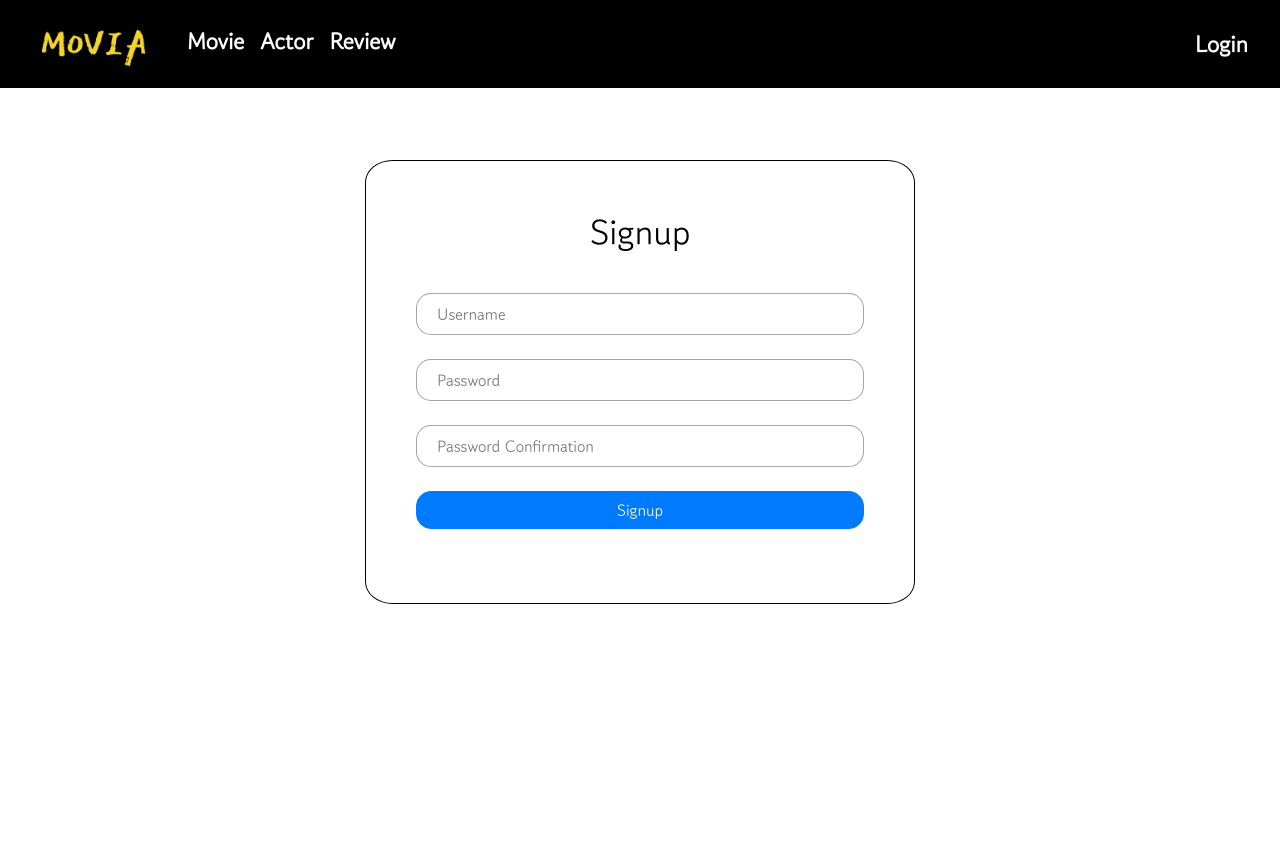
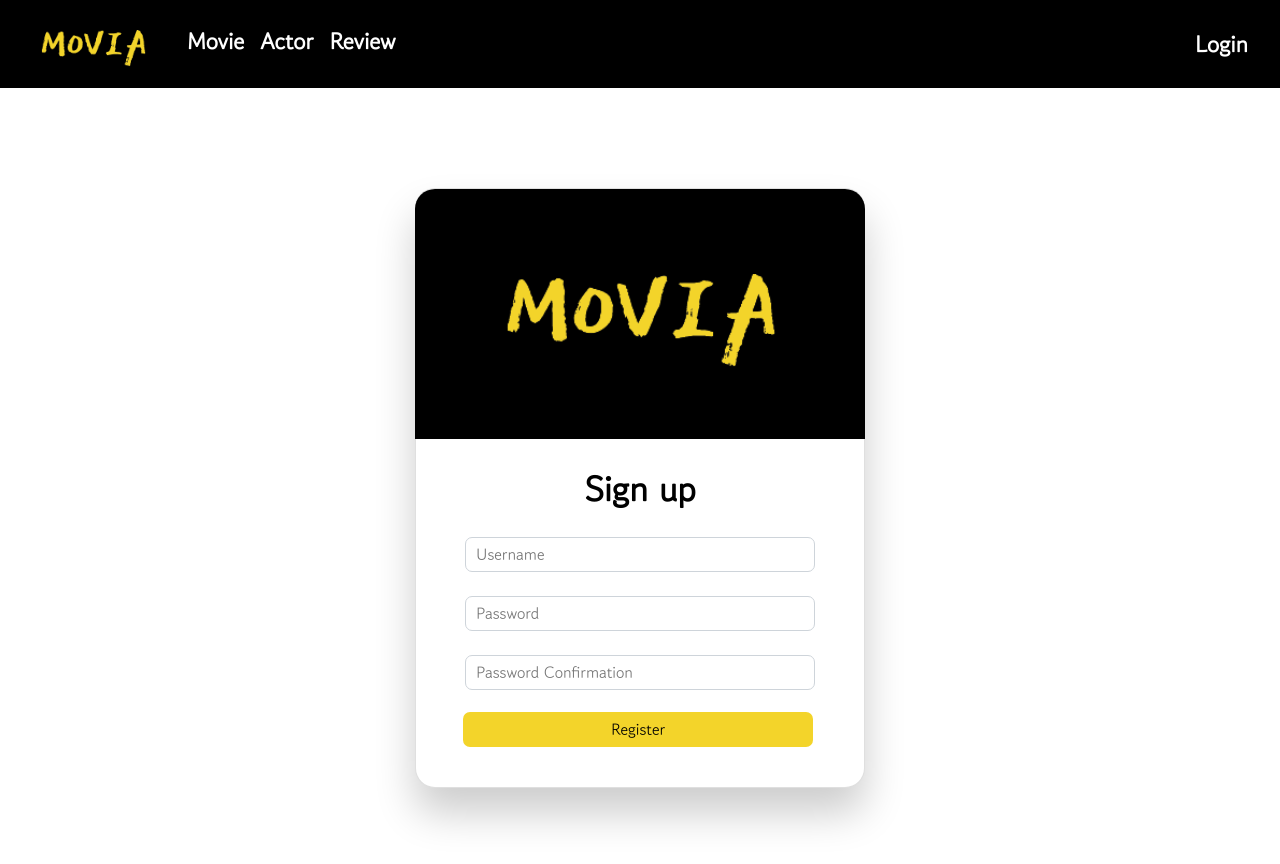
Before and after one commit to HYKdev/MOVIA, a Vue app in the folder final-pjt-frontend/: page /signup in a window 1280 px wide. Shown: the top 864 px of the page. Before the commit the page ends 800 px from the top, so only its background shows below. Built offline with nearby package versions, Linux system fonts and the light colour scheme; what vue-moment would draw is missing.

Commit message:
Update Signup
template 및 style 작성

```diff
--- a/final-pjt-frontend/src/views/SignupView.vue
+++ b/final-pjt-frontend/src/views/SignupView.vue
@@ -1,38 +1,30 @@
 <template>
-  <div class="background">
-    <br />
-    <br />
-    <br />
-    <div class="container d-flex justify-content-center">
-      <div class="signupform">
-        <h1>Signup</h1>
-
+  <div class="container">
+    <div class="card">
+      <div class="logoBox">
+        <img src="@/assets/movia_onlyText.png" alt="moviaLogo">
+      </div>
+      <div class="signupForm">
+        <h1>Sign up</h1>
         <account-error-list v-if="authError"></account-error-list>
-
         <form @submit.prevent="signup(credentials)">
-          <div class="form-outline mb-4">
+          <div class="username">
             <label for="username"></label>
             <input v-model="credentials.username" type="text" id="username" placeholder="Username" required />
           </div>
 
-          <div class="form-outline mb-4">
-            <label for="password1"></label>
-            <input v-model="credentials.password1" type="password" id="password1" placeholder="Password" required />
+          <div class="password">
+            <label for="password"></label>
+            <input v-model="credentials.password" type="password" id="password" placeholder="Password" required />
           </div>
 
-          <div class="form-outline mb-4">
+          <div class="password2">
             <label for="password2"></label>
-            <input
-              v-model="credentials.password2"
-              type="password"
-              id="password2"
-              placeholder="Password Confirmation"
-              required
-            />
+            <input type="password" id="password2" placeholder="Password Confirmation" required />
           </div>
 
           <!-- Submit button -->
-          <button type="submit" class="signupBtn btn btn-primary btn-block mb-4">Signup</button>
+          <button type="submit" class="registerBtn">Register</button>
         </form>
       </div>
     </div>
@@ -68,45 +60,74 @@ export default {
 
 <style scoped>
 .container {
-  width: 550px;
-  padding: 50px;
-  border: 1px solid black;
-  border-radius: 5%;
+  position: relative;
+  display: flex;
+  justify-content: center;
+  align-items: center;
+  min-height: 100vh;
 }
 
-.signupform {
-  position: relative;
-  width: 100%;
-  height: 100%;
+.container .card {
+  width: 450px;
+  height: 600px;
+  display: flex;
+  flex-direction: column;
+  justify-content: space-between;
+  align-items: center;
+  border-radius: 20px;
+  box-shadow: 0 25px 40px rgba(0, 0, 0, 0.2);
 }
 
-h1 {
+.container .card .logoBox {
+  width: 450px;
+  height: 250px;
+  background: black;
+  border-radius: 20px 20px 0 0;
+}
+
+.container .card .logoBox img {
+  width: 400px;
+  position: absolute;
+  top: 70px;
+  left: 25px;
+}
+
+.container .card .signupForm {
+  padding: 20px;
+}
+
+.container .card .signupForm h1 {
   color: black;
   font-size: 35px;
-  font-weight: 500px;
-  margin-bottom: 40px;
+  font-weight: 600;
   text-align: center;
+  margin-bottom: 15px;
 }
 
-.form-outline input {
-  width: 100%;
-  height: 40px;
-  padding: 20px;
-  border-radius: 15px;
-  border: none;
-  border: 1px solid rgba(74, 74, 74, 0.5);
+.container .card .signupForm form input {
+  width: 350px;
+  height: 35px;
+  border: 1px solid #ced4da;
+  border-radius: 7px;
+  padding: 10px;
+  margin: 12px;
 }
 
-.signupBtn {
-  border-radius: 15px;
+.container .card .signupForm form .registerBtn {
+  width: 350px;
+  height: 35px;
+  background-color: #f3d42a;
+  border: none;
+  border-radius: 7px;
+  margin: 10px 10px 20px 10px;
+  font-size: 16px;
+  font-weight: 500;
+  line-height: 1.5;
+  cursor: pointer;
+  transition: background-color .15s ease-in-out;
 }
 
-hr {
-  height: 2px;
-  color: black;
-}
-/* .background {
-  background-color: white;
-  height: 100vh;
-} */
+.container .card .signupForm form .registerBtn:hover {
+    background-color: rgba(232, 201, 48, 1)
+  }
 </style>
```
